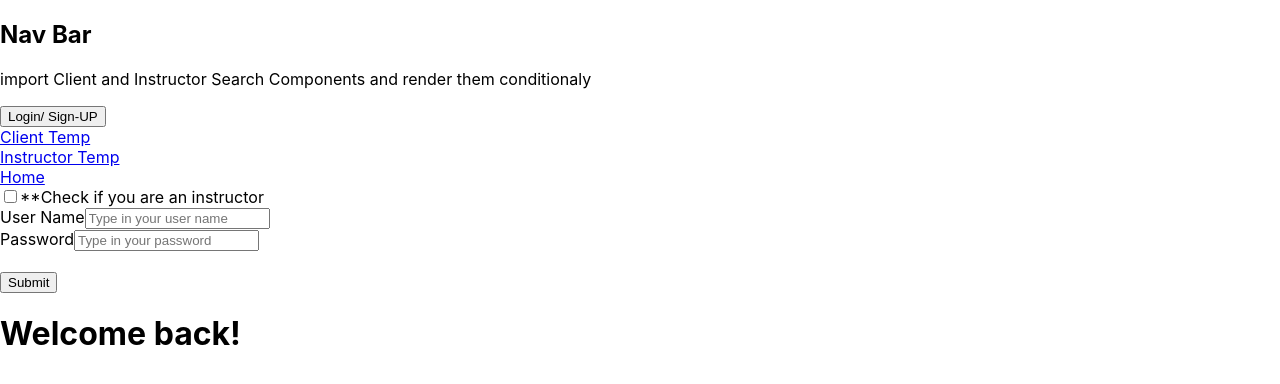
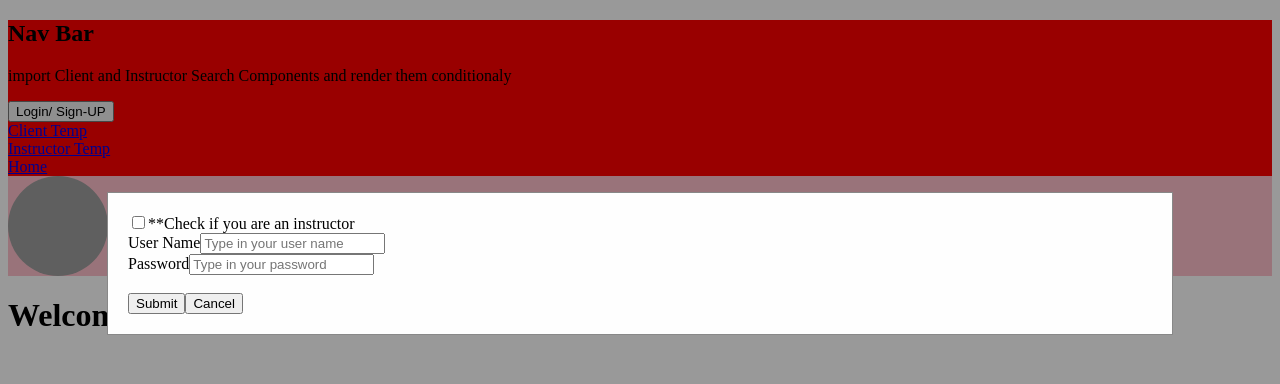
Before and after one commit to Build-Week-FT-Anywhere-Fitness-5/Front-End, a React (Create React App) app in the folder anywhere-fitness/: page /dashboard in a window 1280 px wide. Both pictures are taken after a click on the button "Login/ Sign-UP". Shown: the top 384 px of the page. Built offline with nearby package versions, Linux system fonts and the light colour scheme; grey boxes are pictures that could not be loaded.

Commit message:
modal work

```diff
--- a/anywhere-fitness/public/index.html
+++ b/anywhere-fitness/public/index.html
@@ -11,6 +11,7 @@
     />
     <link rel="apple-touch-icon" href="%PUBLIC_URL%/logo192.png" />
     <link rel="manifest" href="%PUBLIC_URL%/manifest.json" />
+    <link rel="stylesheet" href="style.css">
     <title>Anywhere Fitness</title>
   </head>
   <body>
--- /dev/null
+++ b/anywhere-fitness/public/style.css
@@ -0,0 +1,7 @@
+.instructorProfileImg {
+	background-image: url('https://www.academyoffitnessprofessionals.com/wp-content/uploads/2014/08/Personal-Trainer.jpg');
+	background-size: cover;
+	height: 100px;
+	width: 100px;
+	border-radius: 100%;
+}
--- a/anywhere-fitness/src/App.js
+++ b/anywhere-fitness/src/App.js
@@ -1,7 +1,8 @@
-import React, { useState, useEffect } from 'react';
+import React, { useState } from 'react';
 import { Route, Switch } from 'react-router-dom';
 import Nav from './Components/Header/Nav';
 import LoginModal from './Components/Login/LoginModal';
+import InstructorProfileNav from './Components/Header/InstructorProfileNav';
 
 import InstructorDash from './Components/Instructor/InstructorDashboard';
 import ClientDashboard from './Components/Client/ClientDashboard';
@@ -9,19 +10,23 @@ import ClientDashboard from './Components/Client/ClientDashboard';
 function App() {
   {/*  Login Modal State and Handler  */}
   const [loginModalOpen, setLoginModalOpen] = useState(false);
+  const [loginData, setLoginData] = useState({
+    userName: '',
+    password: '',
+    instructorAuthorization: ''
+});
 
   const handleLoginModal = e => {
     setLoginModalOpen(!loginModalOpen);
   }
 
-  useEffect(()=>console.log(document.location))
-
   return (
     <div className="App">
-      <Nav openLogin={handleLoginModal} />
-        {loginModalOpen && <LoginModal />}
+      <Nav openLogin={handleLoginModal} loginModalOpen={loginModalOpen} setLoginModalOpen={setLoginModalOpen} />
+        {loginModalOpen && <LoginModal loginData={loginData} setLoginData={setLoginData} handleLoginModal={handleLoginModal}/>}
       <Switch>
         <Route path='/dashboard' >
+          <InstructorProfileNav loginData={loginData}/>
           <InstructorDash />
         </Route>
         <Route path='/clienthome'>
--- /dev/null
+++ b/anywhere-fitness/src/Components/Header/InstructorProfileNav.js
@@ -0,0 +1,19 @@
+import React from 'react';
+import styled from 'styled-components';
+
+const InstructorProfileNav = props => {
+    const { loginData } = props;
+
+    const Section = styled.section`
+        background-color: pink;
+    `;
+
+    return (
+        <Section>
+            <div className="instructorProfileImg"></div>
+            <h3>{loginData.userName}</h3>
+        </Section>
+    )
+}
+
+export default InstructorProfileNav
--- a/anywhere-fitness/src/Components/Header/Nav.js
+++ b/anywhere-fitness/src/Components/Header/Nav.js
@@ -1,8 +1,13 @@
 import React, { useState } from 'react';
 import { Link } from 'react-router-dom';
+import styled from 'styled-components';
+
+const NavStyle = styled.nav`
+    background-color: red;
+`;
 
 const Nav = props => {
-    const { openLogin } = props;
+    const { openLogin, setLoginModalOpen } = props;
 
     const [onHomePage, setOnHomePage] = useState(true);
     const [onProfilePage, setOnProfilePage] = useState(false);
@@ -10,6 +15,7 @@ const Nav = props => {
     const handleRouteChange = e => {
         setOnHomePage(false);
         setOnProfilePage(true);
+        setLoginModalOpen(false);
     }
 
     const handleHomeRoute = e => {
@@ -18,7 +24,7 @@ const Nav = props => {
     }
 
     return (
-        <>
+        <NavStyle>
             <h2>Nav Bar</h2>
             <p>import Client and Instructor Search Components and render them conditionaly</p>
             {onHomePage && <button onClick={openLogin}>Login/ Sign-UP</button>}
@@ -27,7 +33,7 @@ const Nav = props => {
             <Link to="/clienthome" onClick={handleRouteChange}>Client Temp</Link><br/>
             <Link to="/dashboard" onClick={handleRouteChange}>Instructor Temp</Link><br/>
             <Link to="/" onClick={handleHomeRoute}>Home</Link>
-        </>
+        </NavStyle>
     )
 }
 
--- a/anywhere-fitness/src/Components/Login/LoginModal.js
+++ b/anywhere-fitness/src/Components/Login/LoginModal.js
@@ -1,19 +1,37 @@
 import React, { useState } from 'react';
+import styled from 'styled-components';
 
-const LoginModal = () => {
+const LoginModal = props => {
+    const { loginData, setLoginData, handleLoginModal } = props
     {/* Instructor Authorization Handler and State */}
     const [instructorChecked, setInstructorChecked] = useState(false);
+
+    const Background = styled.div`
+        position: fixed;
+        z-index: 100;
+        left: 0;
+        top: 0;
+        width: 100%;
+        height: 100%;
+        overflow: auto;
+        background-color: rgb(0,0,0);
+        background-color: rgba(0,0,0,0.4);
+    `;
+
+    const ModalForm = styled.form`
+        background-color: #fefefe;
+        margin: 15% auto;
+        padding: 20px;
+        border: 1px solid #888;
+        width: 80%;
+    `;
+
+
     const handleInstructorCheck = e => {
         setInstructorChecked(!instructorChecked);
     }
 
     {/* Form Payload */}
-    const [loginData, setLoginData] = useState({
-        userName: '',
-        password: '',
-        instructorAuthorization: ''
-    });
-
     const handleLoginInput = e => {
         setLoginData({
             ... loginData, [e.target.name]:e.target.value
@@ -22,12 +40,18 @@ const LoginModal = () => {
 
     const handleSubmitLogin = e => {
         e.preventDefault();
+        handleLoginModal(e);
+        setLoginData({
+            userName: '',
+            password: '',
+            instructorAuthorization: ''
+        });
         console.log(loginData);
     }
 
     return (
-        <div>
-            <form onSubmit={handleSubmitLogin}>
+        <Background>
+            <ModalForm onSubmit={handleSubmitLogin}>
                 <label>
                     <input type="checkbox" name="" id="" checked={instructorChecked} onChange={e => handleInstructorCheck(e)}/>
                     **Check if you are an instructor
@@ -47,8 +71,9 @@ const LoginModal = () => {
                 </label>}
                 <br />
                 <button type="submit">Submit</button>
-            </form>
-        </div>
+                <button onClick={e => handleLoginModal(e)}>Cancel</button>
+            </ModalForm>
+        </Background>
     )
 }
 
--- a/anywhere-fitness/src/index.js
+++ b/anywhere-fitness/src/index.js
@@ -1,6 +1,5 @@
 import React from 'react';
 import ReactDOM from 'react-dom';
-import './index.css';
 import App from './App';
 import reportWebVitals from './reportWebVitals';
 import { BrowserRouter as Router } from 'react-router-dom';
```
Also changed, not shown: anywhere-fitness/src/Components/Header/ProfileNav.js (deleted, +0 -14 lines), 1 other file (tests, documents, lock files or other folders).
